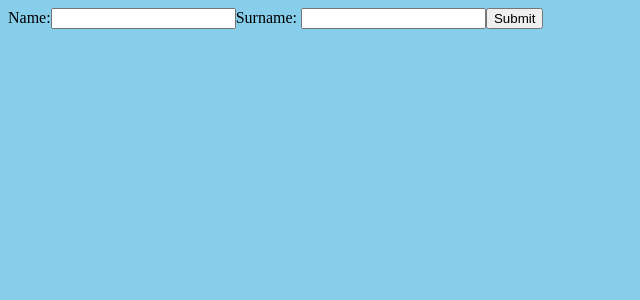
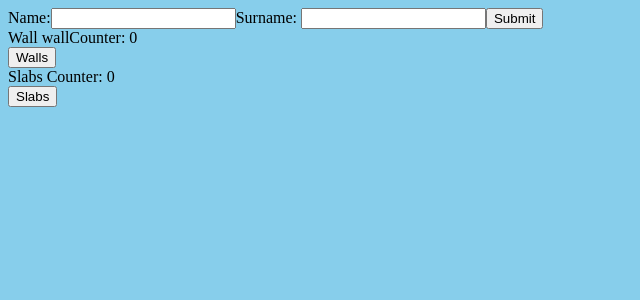
Before and after one commit to nwabimady/react-course, a React (Create React App) app: page / in a window 1280 px wide. Shown: the top 300 px of the page, without its empty margins (0-640 px from the left). Built offline with nearby package versions, Linux system fonts and the light colour scheme; the HTML template or start-up script is replaced by a standard one.

Commit message:
useEffect

```diff
--- a/src/App.jsx
+++ b/src/App.jsx
@@ -1,11 +1,13 @@
 import React from "react";
 import "./components/global.css";
 import { HelloForm } from "./components/hello-form";
+import { HelloCounter } from "./components/hello-counter";
 
 export function App() {
     return (
       <>
         <HelloForm />
+        <HelloCounter />
       </>
     );
 }
--- a/src/components/hello-counter.jsx
+++ b/src/components/hello-counter.jsx
@@ -1,21 +1,36 @@
-import { useState } from "react";
+import { useState, useEffect } from "react";
 
 export const HelloCounter = () => {
-    const data = { count: 0 };
+  const [wallCount, setWallCount] = useState(0);
+  const [slabCount, setSlabCount] = useState(0);
 
+  useEffect(() => {
+    console.log("Counter updated to: " + wallCount);
+    document.title = `Count: ${wallCount}`;
+  }, [wallCount]);
 
-    const [countData, setCountData] = useState(data);
+  useEffect(() => {
+    console.log("default development test - to be removed");
+  }, []);
 
-    const onClick = () => {
-        const newData = {...countData};
-        newData.count++;
-        setCountData(newData);
-    };
-
-    return(
-        <>
-            <div>Counter: {countData.count} </div>
-            <button onClick={onClick}>Press here!</button>
-        </>
-    );
+  return (
+    <>
+      <div>Wall wallCounter: {wallCount} </div>
+      <button
+        onClick={() => {
+          setWallCount(wallCount + 1);
+        }}
+      >
+        Walls
+      </button>
+      <div>Slabs Counter: {slabCount} </div>
+      <button
+        onClick={() => {
+          setSlabCount(slabCount + 1);
+        }}
+      >
+        Slabs
+      </button>
+    </>
+  );
 };
```
